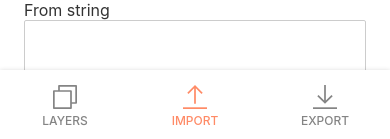
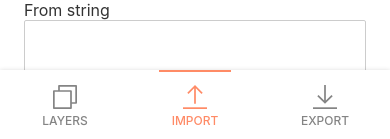
Before and after one commit to Morphyish/svg-sandbox, a Svelte app: page / in a window 390 px wide. Shown: the part 702-841 px from the top of the page. Built offline with nearby package versions, Linux system fonts and the light colour scheme.

Commit message:
:lipstick: Add a small border to emphasize the active menu

```diff
--- a/src/Navigation/Navigation.svelte
+++ b/src/Navigation/Navigation.svelte
@@ -62,6 +62,7 @@
     }
 
     a {
+        position: relative;
         display: flex;
         flex: 1;
         flex-direction: column;
@@ -76,6 +77,16 @@
     a:hover,
     a.active {
         color: #ff3e00;
+    }
+
+    a.active::after {
+        content: '';
+        position: absolute;
+        background: #ff3e00;
+        top: .25rem;
+        bottom: .25rem;
+        right: 0;
+        width: 2px;
     }
 
     svg {
@@ -101,5 +112,13 @@
         li.bumper {
             margin-top: 0;
         }
+
+        a.active::after {
+            top: 0;
+            left: 0;
+            right: 0;
+            width: inherit;
+            height: 2px;
+        }
     }
 </style>
```
